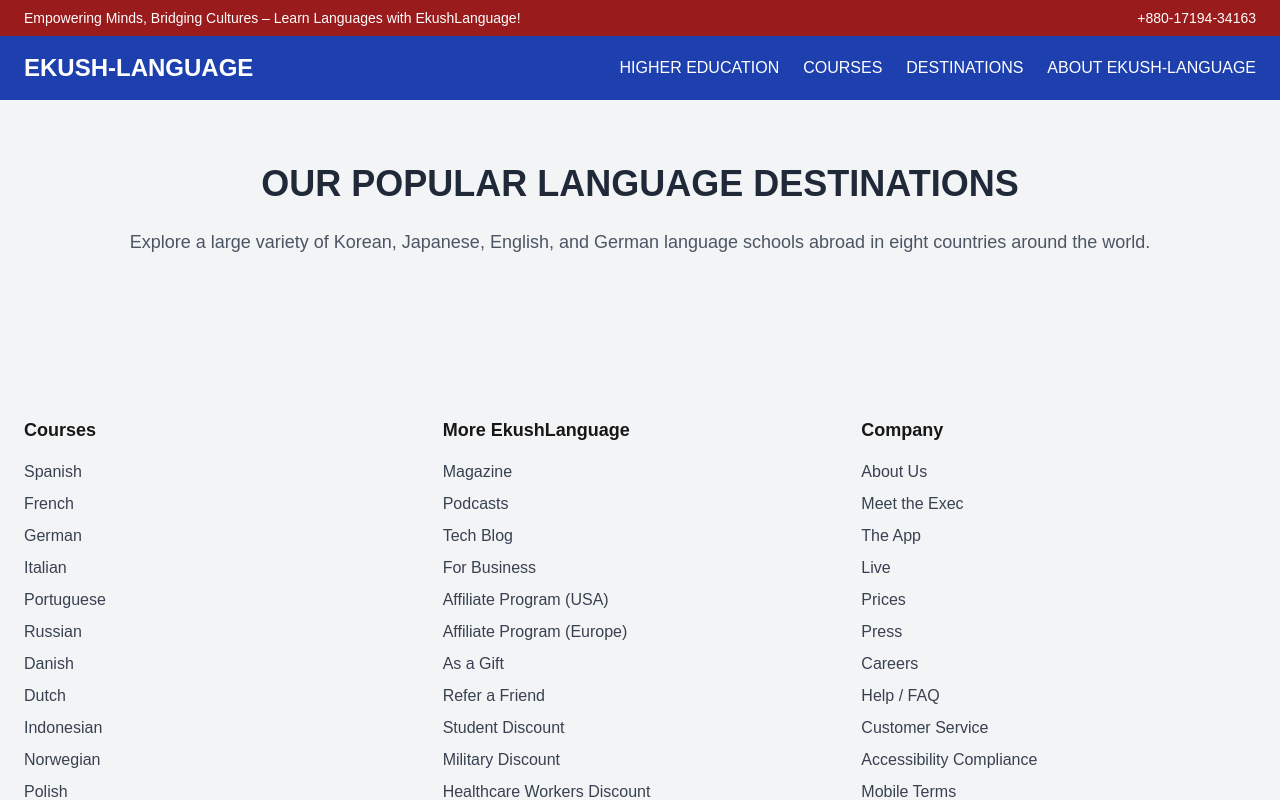
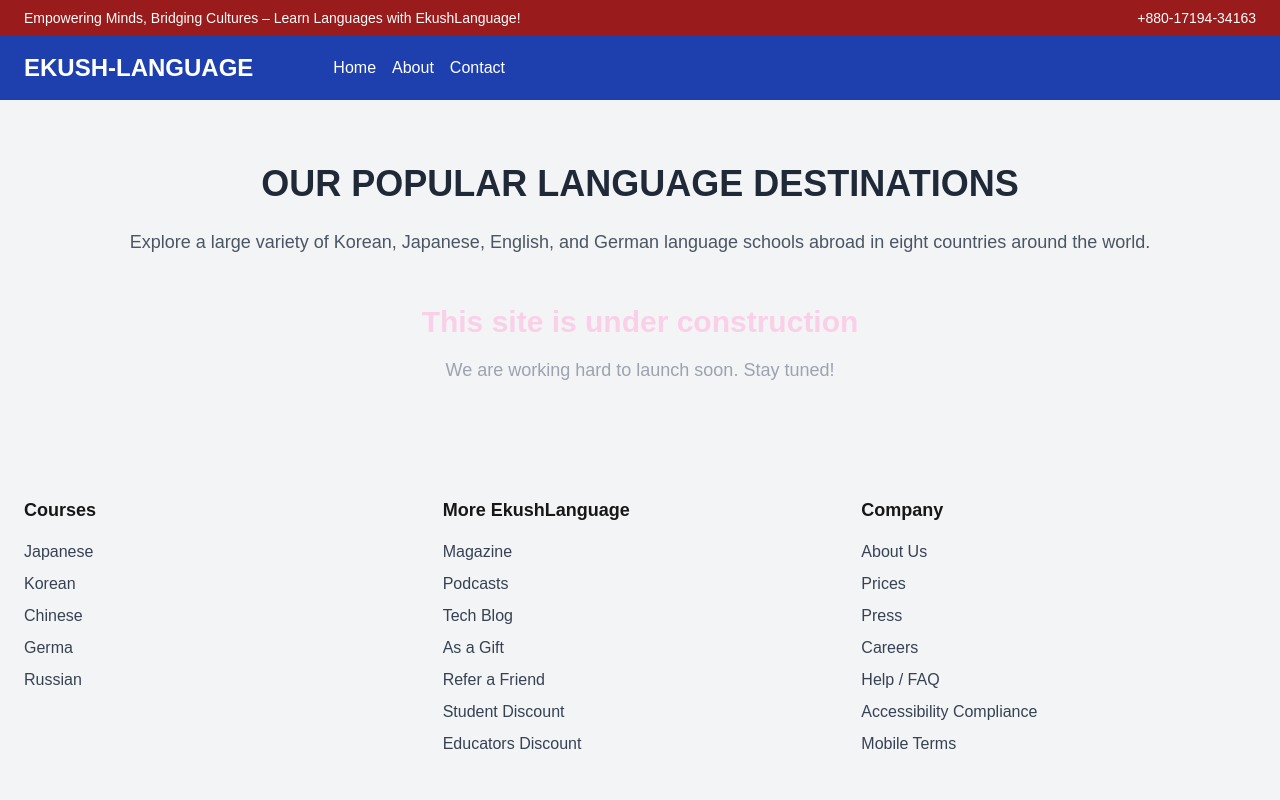
Before and after one commit to itjewel/learninginstituteportal, a Next.js app in the folder frontend/: page / in a window 1280 px wide. Shown: the top 800 px of the page. Built offline with nearby package versions, Linux system fonts and the light colour scheme.

Commit message:
added paged

```diff
--- /dev/null
+++ b/frontend/app/404.tsx
@@ -0,0 +1,9 @@
+// pages/404.js
+export default function Custom404() {
+    return (
+      <div style={{ textAlign: 'center', marginTop: '50px' }}>
+        <h1>404 - Page Not Found</h1>
+        <p>The page you are looking for does not exist.</p>
+      </div>
+    );
+  }
--- /dev/null
+++ b/frontend/app/about/page.tsx
@@ -0,0 +1,60 @@
+import Image from "next/image";
+
+export default function About() {
+  return (
+    <div className="bg-gray-50 min-h-screen py-10">
+      <div className="container mx-auto px-6 md:px-12">
+        <div className="text-center max-w-3xl mx-auto">
+          <h1 className="text-4xl font-bold text-gray-800 mb-6">About Us</h1>
+          <p className="text-lg text-gray-600">
+            Welcome to <span className="text-blue-500 font-semibold">Ekush Language</span>, your one-stop destination for mastering languages. Our mission is to empower individuals with the skills to communicate effectively across cultures, breaking down barriers and creating global connections.
+          </p>
+        </div>
+
+        <div className="mt-12 grid grid-cols-1 md:grid-cols-2 gap-8">
+          <div className="flex flex-col items-center">
+            <Image
+              src="/teamwork.svg"
+              alt="Teamwork"
+              width={256} // Set image width (64 * 4)
+              height={256} // Set image height (64 * 4)
+              className="mb-4"
+            />
+            <h2 className="text-2xl font-semibold text-gray-700">Our Mission</h2>
+            <p className="text-gray-600 text-center mt-2">
+              At Ekush Language, we aim to build a platform that simplifies language learning, providing resources that cater to everyone’s needs.
+            </p>
+          </div>
+
+          <div className="flex flex-col items-center">
+            <Image
+              src="/growth.svg"
+              alt="Growth"
+              width={256} // Set image width (64 * 4)
+              height={256} // Set image height (64 * 4)
+              className="mb-4"
+            />
+            <h2 className="text-2xl font-semibold text-gray-700">Our Vision</h2>
+            <p className="text-gray-600 text-center mt-2">
+              We envision a world where language is no longer a barrier, enabling individuals to access opportunities and achieve their dreams.
+            </p>
+          </div>
+        </div>
+
+        <div className="mt-16 text-center">
+          <h3 className="text-xl font-semibold text-gray-800 mb-4">Get in Touch</h3>
+          <p className="text-gray-600">
+            For inquiries, collaboration, or support, feel free to{" "}
+            <a
+              href="/contact"
+              className="text-blue-500 hover:underline font-medium"
+            >
+              contact us
+            </a>
+            .
+          </p>
+        </div>
+      </div>
+    </div>
+  );
+}
--- a/frontend/app/components/Footer.tsx
+++ b/frontend/app/components/Footer.tsx
@@ -11,19 +11,11 @@
             <h3 className="font-bold text-lg mb-4">Courses</h3>
             <ul className="space-y-2">
               {[
-                "Spanish",
-                "French",
-                "German",
-                "Italian",
-                "Portuguese",
+                "Japanese",
+                "Korean",
+                "Chinese ",
+                "Germa",
                 "Russian",
-                "Danish",
-                "Dutch",
-                "Indonesian",
-                "Norwegian",
-                "Polish",
-                "Swedish",
-                "Turkish",
               ].map((course, index) => (
                 <li key={index} className="text-gray-700 hover:underline">
                   {course}
@@ -40,14 +32,9 @@
                 "Magazine",
                 "Podcasts",
                 "Tech Blog",
-                "For Business",
-                "Affiliate Program (USA)",
-                "Affiliate Program (Europe)",
                 "As a Gift",
                 "Refer a Friend",
                 "Student Discount",
-                "Military Discount",
-                "Healthcare Workers Discount",
                 "Educators Discount",
               ].map((item, index) => (
                 <li key={index} className="text-gray-700 hover:underline">
@@ -63,14 +50,10 @@
             <ul className="space-y-2">
               {[
                 "About Us",
-                "Meet the Exec",
-                "The App",
-                "Live",
                 "Prices",
                 "Press",
                 "Careers",
                 "Help / FAQ",
-                "Customer Service",
                 "Accessibility Compliance",
                 "Mobile Terms",
               ].map((item, index) => (
--- a/frontend/app/components/HeroSection.tsx
+++ b/frontend/app/components/HeroSection.tsx
@@ -10,7 +10,15 @@
         <p className="text-lg text-gray-600 mb-12">
          Explore a large variety of Korean, Japanese, English, and German language schools abroad in eight countries around the world.
         </p>
-
+{/* Construction Notice */}
+<div className="flex flex-col items-center">
+        <h1 className="text-pink-200 text-3xl font-bold mb-4">
+          This site is under construction
+        </h1>
+        <p className="text-gray-400 text-lg">
+          We are working hard to launch soon. Stay tuned!
+        </p>
+      </div>
 
       </div>
     </section>
--- a/frontend/app/components/NavBar.tsx
+++ b/frontend/app/components/NavBar.tsx
@@ -1,4 +1,5 @@
 import React from "react";
+import Link from "next/link";
 
 const NavBar = () => {
   return (
@@ -6,53 +7,34 @@
       {/* Top Navbar */}
       <div className="bg-red-800 text-white py-2">
         <div className="container mx-auto flex justify-between items-center px-6">
-          <div className="text-sm">Empowering Minds, Bridging Cultures – Learn Languages with EkushLanguage!
+          <div className="text-sm">
+            Empowering Minds, Bridging Cultures – Learn Languages with EkushLanguage!
           </div>
           <div className="text-sm">+880-17194-34163</div>
         </div>
       </div>
 
       {/* Main Navbar */}
-      <nav className="bg-blue-800 text-white">
-        <div className="container mx-auto flex items-center justify-between py-4 px-6">
+      <nav className="bg-blue-800 text-white h-16 flex items-center">
+  <div className="container mx-auto flex items-center px-6">
+    {/* Logo */}
     <div className="text-2xl font-bold">EKUSH-LANGUAGE</div>
-          <ul className="flex space-x-6">
-            <li className="group relative">
-              <a href="#" className="hover:underline">
-                HIGHER EDUCATION
-              </a>
-              <div className="absolute top-10 left-0 hidden w-64 bg-white text-black shadow-lg group-hover:block">
-                <ul className="p-4">
-                  <li className="hover:bg-gray-200 p-2">
-                    <a href="#">University Placement Service</a>
-                  </li>
-                  <li className="hover:bg-gray-200 p-2">
-                    <a href="#">University Pathway Programs</a>
-                  </li>
-                  <li className="hover:bg-gray-200 p-2">
-                    <a href="#">University Pathway in Germany</a>
-                  </li>
-                </ul>
-              </div>
+
+    {/* Menu */}
+    <ul className="flex space-x-4 ml-20">
+      <li>
+        <Link href="/">Home</Link>
       </li>
       <li>
-              <a href="#" className="hover:underline">
-                COURSES
-              </a>
+        <Link href="/about">About</Link>
       </li>
       <li>
-              <a href="#" className="hover:underline">
-                DESTINATIONS
-              </a>
-            </li>
-            <li>
-              <a href="#" className="hover:underline">
-                ABOUT EKUSH-LANGUAGE
-              </a>
+        <Link href="/contact">Contact</Link>
       </li>
     </ul>
   </div>
 </nav>
+
     </header>
   );
 };
--- a/frontend/app/components/ScrollToTop.tsx
+++ /dev/null
@@ -1,56 +0,0 @@
-"use client"
-import React, { useState, useEffect } from "react";
-
-const ScrollToTop = () => {
-  const [isVisible, setIsVisible] = useState(false);
-
-  // Show button when page is scrolled down
-  const toggleVisibility = () => {
-    if (window.scrollY > 300) {
-      setIsVisible(true);
-    } else {
-      setIsVisible(false);
-    }
-  };
-
-  // Scroll to top
-  const scrollToTop = () => {
-    window.scrollTo({
-      top: 0,
-      behavior: "smooth",
-    });
-  };
-
-  useEffect(() => {
-    window.addEventListener("scroll", toggleVisibility);
-    return () => window.removeEventListener("scroll", toggleVisibility);
-  }, []);
-
-  return (
-    <div className="fixed bottom-8 right-8">
-      {isVisible && (
-        <button
-          onClick={scrollToTop}
-          className="bg-blue-600 text-white p-3 rounded-full shadow-lg hover:bg-blue-800 transition duration-300"
-        >
-          <svg
-            xmlns="http://www.w3.org/2000/svg"
-            className="h-6 w-6"
-            fill="none"
-            viewBox="0 0 24 24"
-            stroke="currentColor"
-          >
-            <path
-              strokeLinecap="round"
-              strokeLinejoin="round"
-              strokeWidth={2}
-              d="M5 15l7-7 7 7"
-            />
-          </svg>
-        </button>
-      )}
-    </div>
-  );
-};
-
-export default ScrollToTop;
--- /dev/null
+++ b/frontend/app/contact/page.tsx
@@ -0,0 +1,11 @@
+import React from 'react'
+
+const Contact = () => {
+  return (
+    <div>
+      <h1>This is contact page</h1>
+    </div>
+  )
+}
+
+export default Contact
--- a/frontend/app/layout.tsx
+++ b/frontend/app/layout.tsx
@@ -1,6 +1,8 @@
 import type { Metadata } from "next";
 import localFont from "next/font/local";
 import "./globals.css";
+import NavBar from "./components/NavBar";
+import Footer from "./components/Footer";
 
 const geistSans = localFont({
   src: "./fonts/GeistVF.woff",
@@ -20,15 +22,17 @@
 
 export default function RootLayout({
   children,
-}: Readonly<{
+}: {
   children: React.ReactNode;
-}>) {
+}) {
   return (
     <html lang="en">
       <body
-        className={`${geistSans.variable} ${geistMono.variable} antialiased`}
+        className={`${geistSans.variable} ${geistMono.variable} antialiased min-h-screen flex flex-col`}
       >
-        {children}
+        <NavBar />
+        <main className="flex-grow">{children || <div className="h-full"></div>}</main>
+        <Footer />
       </body>
     </html>
   );
--- /dev/null
+++ b/frontend/app/not-found.tsx
@@ -0,0 +1,9 @@
+// app/not-found.js
+export default function NotFound() {
+    return (
+      <div style={{ textAlign: 'center', marginTop: '50px' }}>
+        <h1>404 - Page Not Found</h1>
+        <p>The page you are looking for could not be found.</p>
+      </div>
+    );
+  }
--- a/frontend/app/page.tsx
+++ b/frontend/app/page.tsx
@@ -1,15 +1,10 @@
-import NavBar from "./components/NavBar";
+
 import HeroSection from "./components/HeroSection";
-import Footer from "./components/Footer";
-import ScrollToTop from "./components/ScrollToTop";
 
 export default function Home() {
   return (
     <div>
-      <NavBar />
       <HeroSection />
-      <Footer />
-      <ScrollToTop />
     </div>
   );
 }
--- a/frontend/package.json
+++ b/frontend/package.json
@@ -1,5 +1,5 @@
 {
-  "name": "frontend",
+  "name": "my-app",
   "version": "0.1.0",
   "private": true,
   "scripts": {
@@ -9,7 +9,7 @@
     "lint": "next lint"
   },
   "dependencies": {
-    "@fortawesome/fontawesome-free": "^6.6.0",
+    "@fortawesome/fontawesome-free": "^6.7.1",
     "next": "15.0.3",
     "react": "19.0.0-rc-66855b96-20241106",
     "react-dom": "19.0.0-rc-66855b96-20241106"
```
Also changed, not shown: 1 other file (tests, documents, lock files or other folders). Lines whose indentation alone changed are shown as unchanged.
